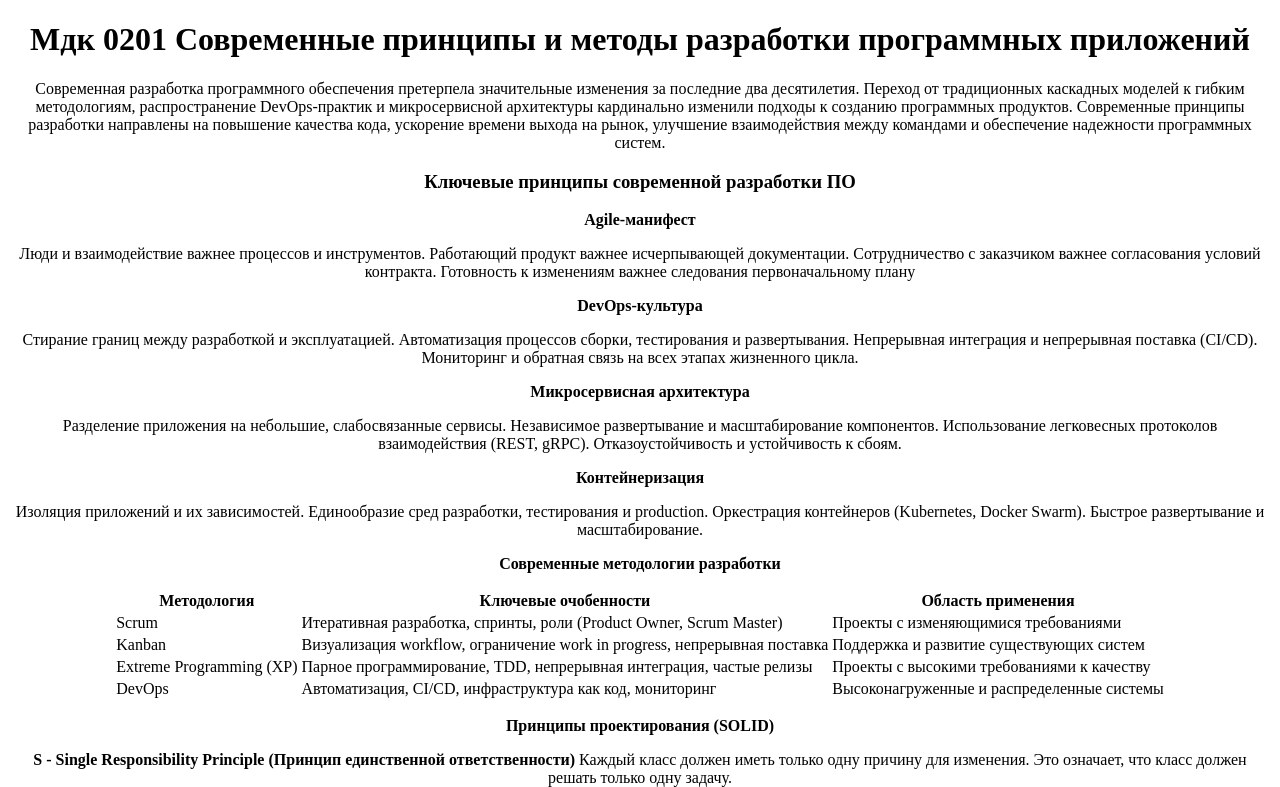
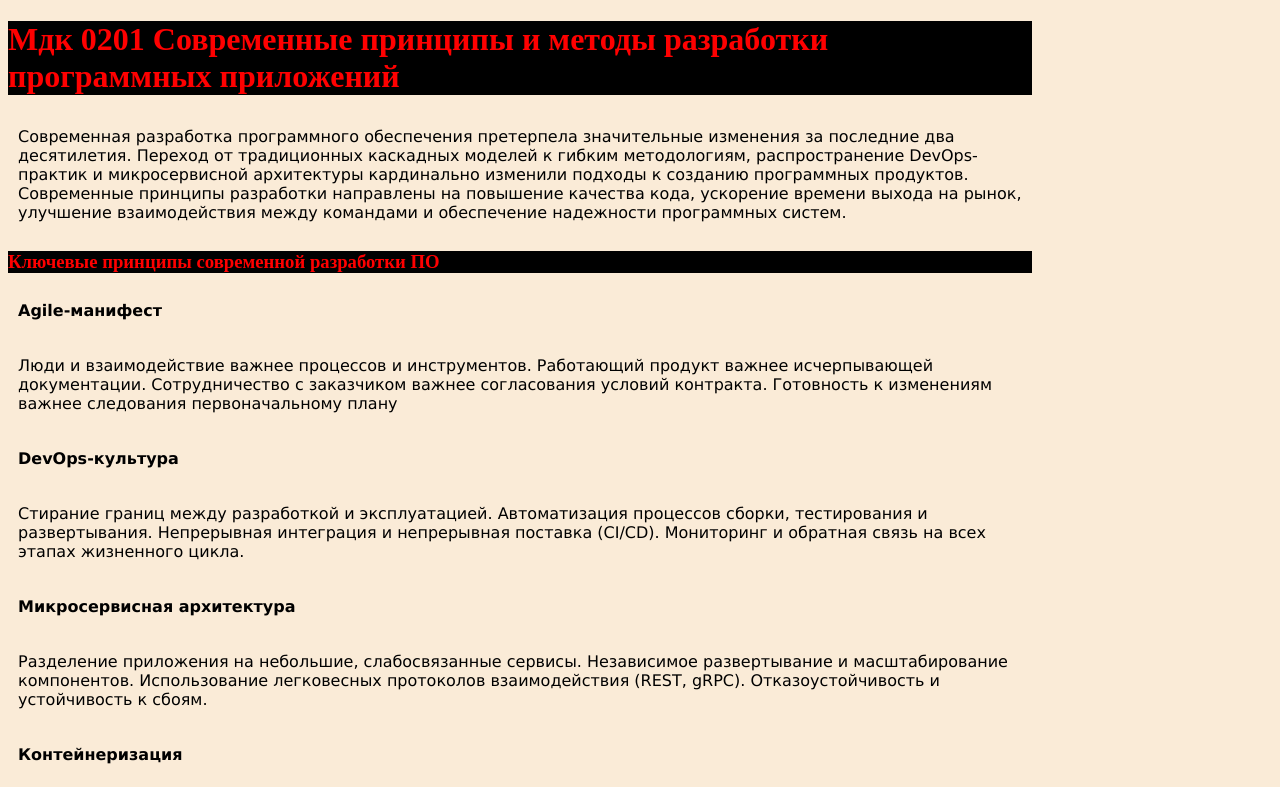
Before and after one commit to NopeIm/need, a plain HTML site: page Cpimrpp0201.html in a window 1280 px wide. Shown: the top 787 px of the page. Drawn offline with Linux system fonts and the light colour scheme.

Commit message:
Add files via upload

```diff
--- a/Cpimrpp0201.html
+++ b/Cpimrpp0201.html
@@ -4,9 +4,10 @@
     <meta charset="UTF-8">
     <meta name="viewport" content="width=device-width, initial-scale=1.0">
     <title>Document</title>
+    <link rel="stylesheet" href="strstyle.css">
 </head>
 <body>
-    <center><h1><b>Мдк 0201 Современные принципы и методы разработки программных приложений</b></h1>
+<h1><b>Мдк 0201 Современные принципы и методы разработки программных приложений</b></h1>
 <p>Современная разработка программного обеспечения претерпела значительные изменения за последние два десятилетия. Переход от традиционных каскадных моделей к гибким методологиям, распространение DevOps-практик и микросервисной архитектуры кардинально изменили подходы к созданию программных продуктов.
 Современные принципы разработки направлены на повышение качества кода, ускорение времени выхода на рынок, улучшение взаимодействия между командами и обеспечение надежности программных систем.
 </p>
@@ -24,8 +25,8 @@
 </b></p>
 <p>Изоляция приложений и их зависимостей. Единообразие сред разработки, тестирования и production. Оркестрация контейнеров (Kubernetes, Docker Swarm). Быстрое развертывание и масштабирование.
 </p>
-<center><p><b>Современные методологии разработки</b></p></center>
-<center><table></center>
+<p style="text-align: center;"><b>Современные методологии разработки</b></p>
+<table>
 <tr>
 <th>Методология</th>
 <th>Ключевые очобенности</th>
--- /dev/null
+++ b/indexstyle.css
@@ -0,0 +1,5 @@
+body {
+    background-color: azure;
+    text-align: center;
+    color: red;
+}
--- /dev/null
+++ b/strstyle.css
@@ -0,0 +1,34 @@
+body{
+    background-color: antiquewhite;
+    width: 80%;
+}
+h1,h2,h3,h4,h5,h6{
+    background-color: black;
+    color: red;
+}
+ul,ol{
+    font-family: Verdana, Geneva, Tahoma, sans-serif;
+}
+p{
+    font-family: Verdana, Geneva, Tahoma, sans-serif;
+    padding: 10px;
+}
+i,q{
+    background-color: grey;
+    color: yellow;
+}
+table {
+    font-size:24px;
+    border:1px solid black;
+    border-collapse: collapse;
+}
+td {
+    border:1px solid black;
+    text-align: center;
+    padding:10px;
+}
+th {
+    border:1px solid black;
+    text-align: center;
+    padding:10px;
+}
```
Also changed, not shown: index.html (+3 -6 lines), trpo0201.html (+1 -0 lines).
